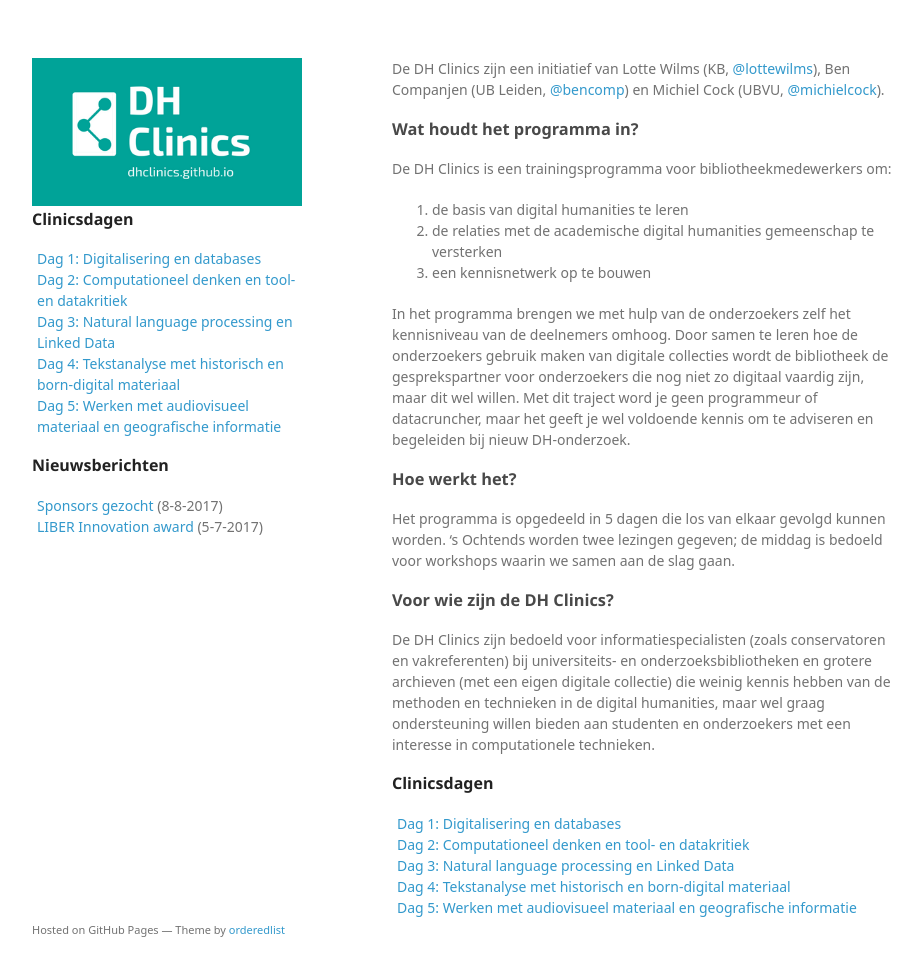
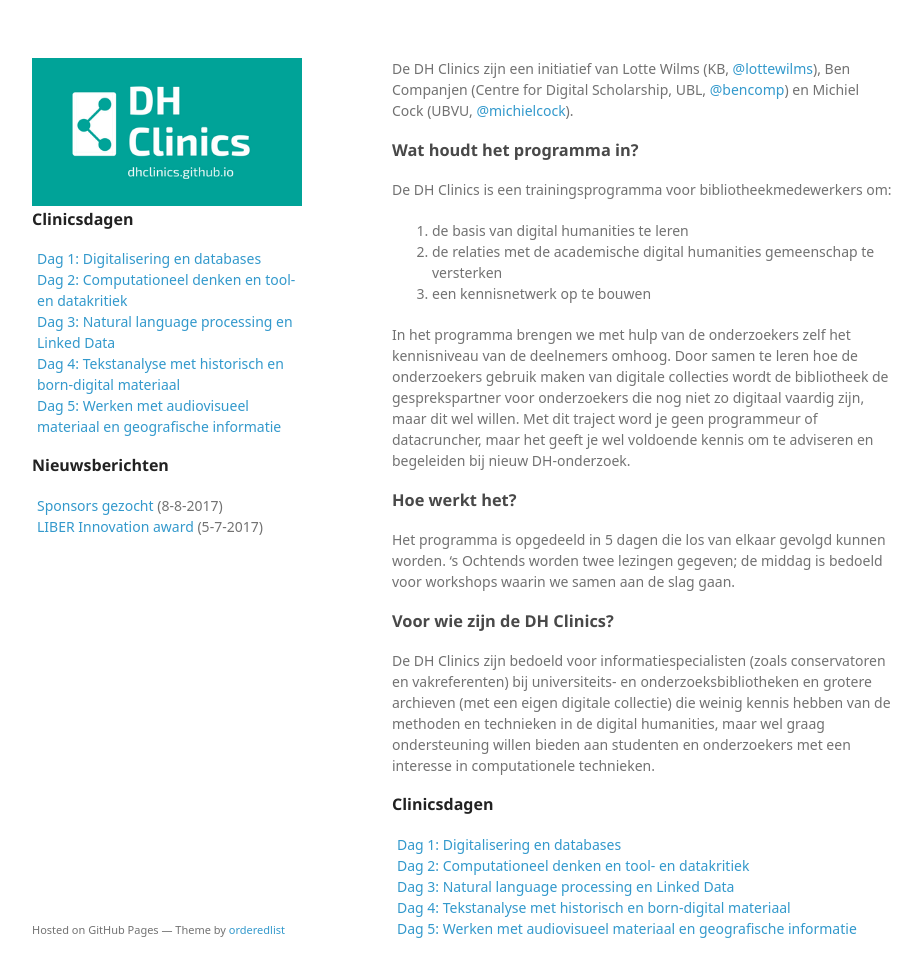
Before and after one commit to DHClinics/dhclinics.github.io, a Jekyll site: the page built from index.md, in a window 1280 px wide and 1009 px high. Shown: the top 977 px of the window, without its empty margins (178-1099 px from the left). Built offline with Jekyll 4.4.1, drawn with Linux system fonts in a browser that asks for light colours; some web fonts are replaced; a script that is not in the unit is left out.

Commit message:
Update Bens werkplek: CDS

```diff
--- a/index.md
+++ b/index.md
@@ -2,7 +2,7 @@
 title: DH Clinics 2017
 ---
 
-De DH Clinics zijn een initiatief van Lotte Wilms (KB, [@lottewilms](https://twitter.com/lottewilms)), Ben Companjen (UB Leiden, [@bencomp](https://twitter.com/bencomp)) en Michiel Cock (UBVU, [@michielcock](https://twitter.com/michielcock)).
+De DH Clinics zijn een initiatief van Lotte Wilms (KB, [@lottewilms](https://twitter.com/lottewilms)), Ben Companjen (Centre for Digital Scholarship, UBL, [@bencomp](https://twitter.com/bencomp)) en Michiel Cock (UBVU, [@michielcock](https://twitter.com/michielcock)).
 
 ### Wat houdt het programma in?
 De DH Clinics is een trainingsprogramma voor bibliotheekmedewerkers om:
```
